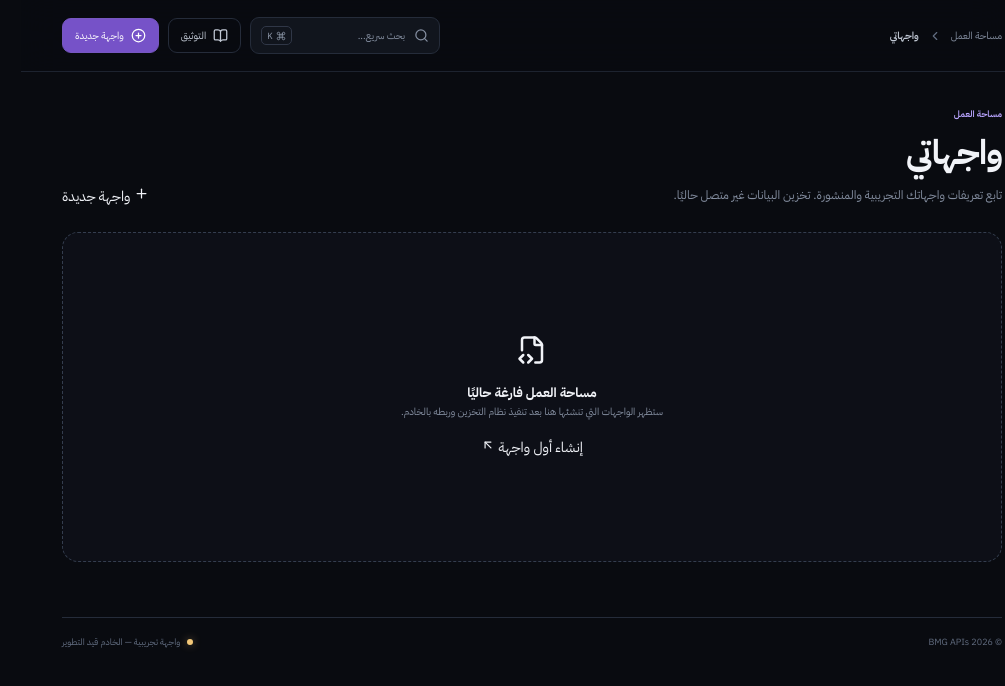
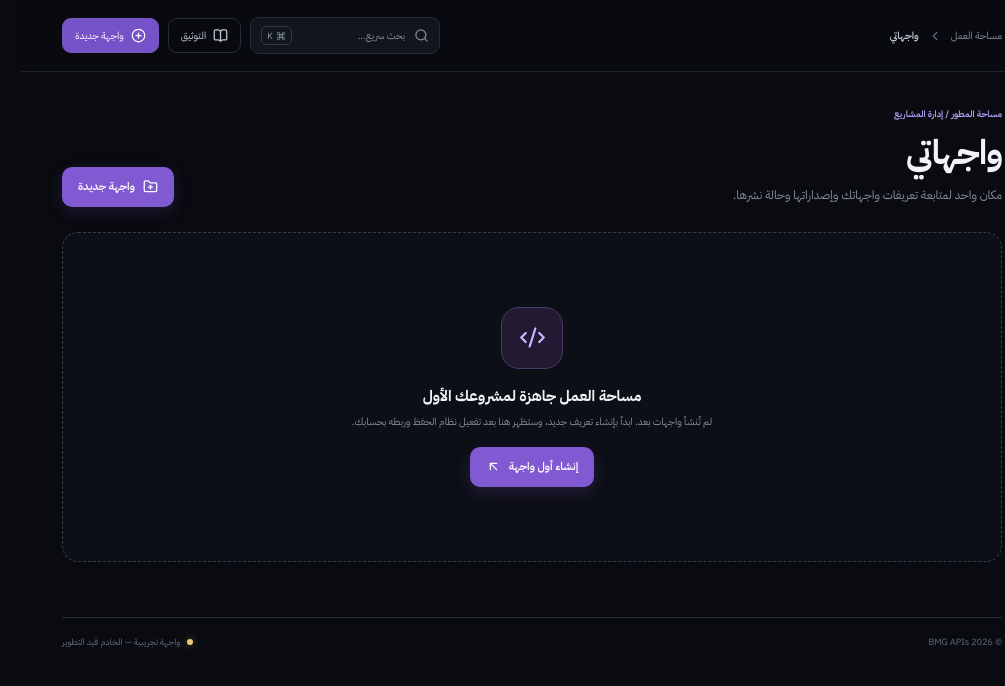
Before and after one commit to T7-T7/Bmg-Apis, a Next.js app: page /my-apis in a window 1280 px wide. Shown: the top 686 px of the page, without its empty margins (275-1280 px from the left). Built offline with nearby package versions, Linux system fonts and the light colour scheme.

Commit message:
تحسين صفحات الكتالوج والمنشئ والتوثيق

```diff
--- a/app/my-apis/page.tsx
+++ b/app/my-apis/page.tsx
@@ -1,11 +1,16 @@
 import Link from "next/link";
-import { ArrowUpLeft, FileCode2, Plus } from "lucide-react";
+import { ArrowUpLeft, Code2, FolderPlus } from "lucide-react";
 
 export default function MyApisPage() {
   return (
-    <>
-      <div className="page-heading"><div><div className="eyebrow">مساحة العمل</div><h1>واجهاتي</h1><p>تابع تعريفات واجهاتك التجريبية والمنشورة. تخزين البيانات غير متصل حاليًا.</p></div><Link href="/create" className="primary-btn"><Plus size={15} /> واجهة جديدة</Link></div>
-      <div className="panel empty-state workspace-empty"><span className="empty-illustration"><FileCode2 size={30} /></span><strong className="empty-title">مساحة العمل فارغة حاليًا</strong><p>ستظهر الواجهات التي تنشئها هنا بعد تنفيذ نظام التخزين وربطه بالخادم.</p><Link href="/create" className="primary-btn empty-action">إنشاء أول واجهة <ArrowUpLeft size={14} /></Link></div>
-    </>
+    <div>
+      <div className="page-heading"><div><div className="eyebrow">مساحة المطور / إدارة المشاريع</div><h1>واجهاتي</h1><p>مكان واحد لمتابعة تعريفات واجهاتك وإصداراتها وحالة نشرها.</p></div><Link href="/create" className="button-primary"><FolderPlus size={15} /> واجهة جديدة</Link></div>
+      <div className="workspace-empty">
+        <span className="workspace-empty-icon"><Code2 size={27} /></span>
+        <h2>مساحة العمل جاهزة لمشروعك الأول</h2>
+        <p>لم تُنشأ واجهات بعد. ابدأ بإنشاء تعريف جديد، وستظهر هنا بعد تفعيل نظام الحفظ وربطه بحسابك.</p>
+        <Link href="/create" className="button-primary">إنشاء أول واجهة <ArrowUpLeft size={15} /></Link>
+      </div>
+    </div>
   );
 }
```
